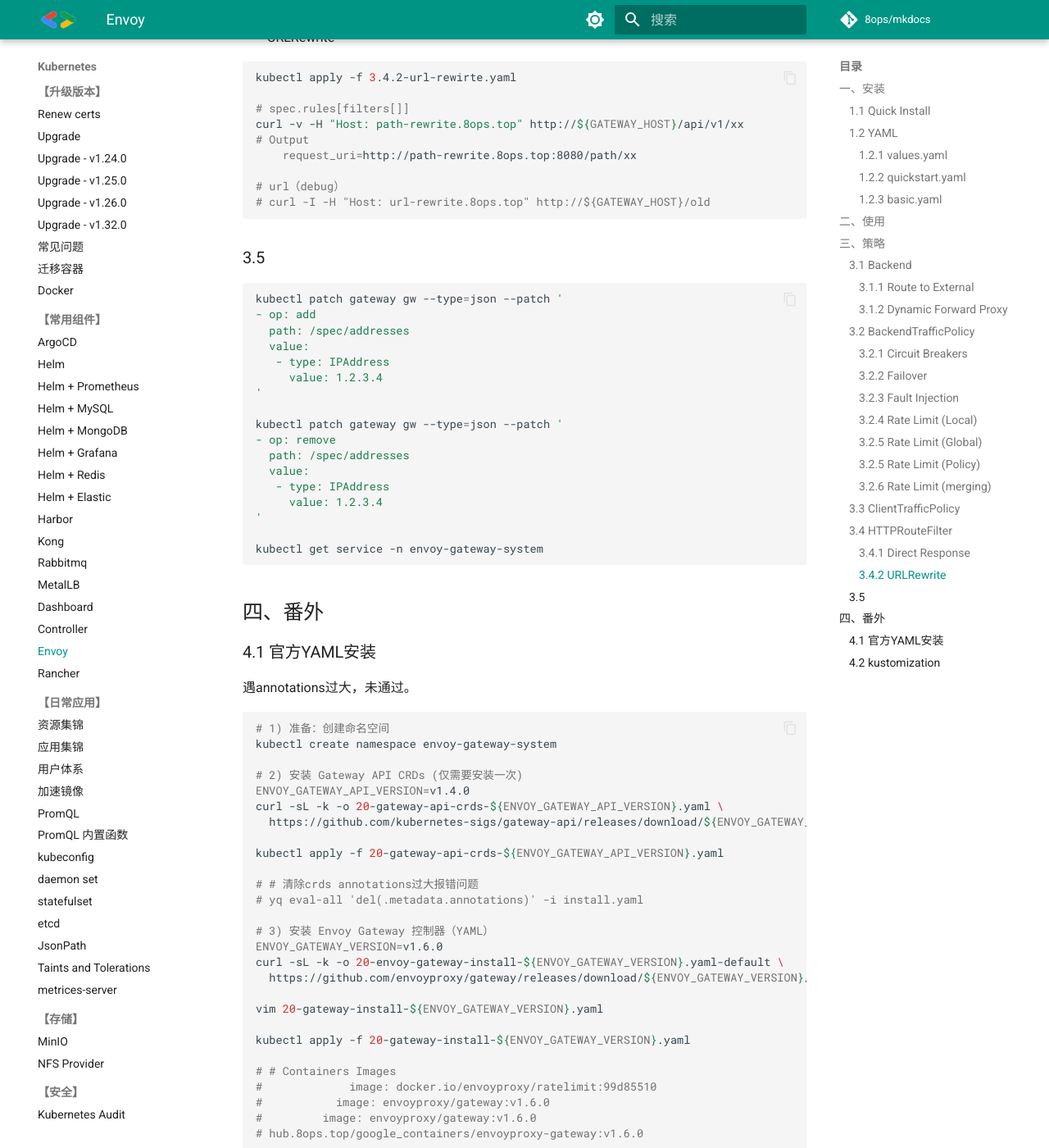
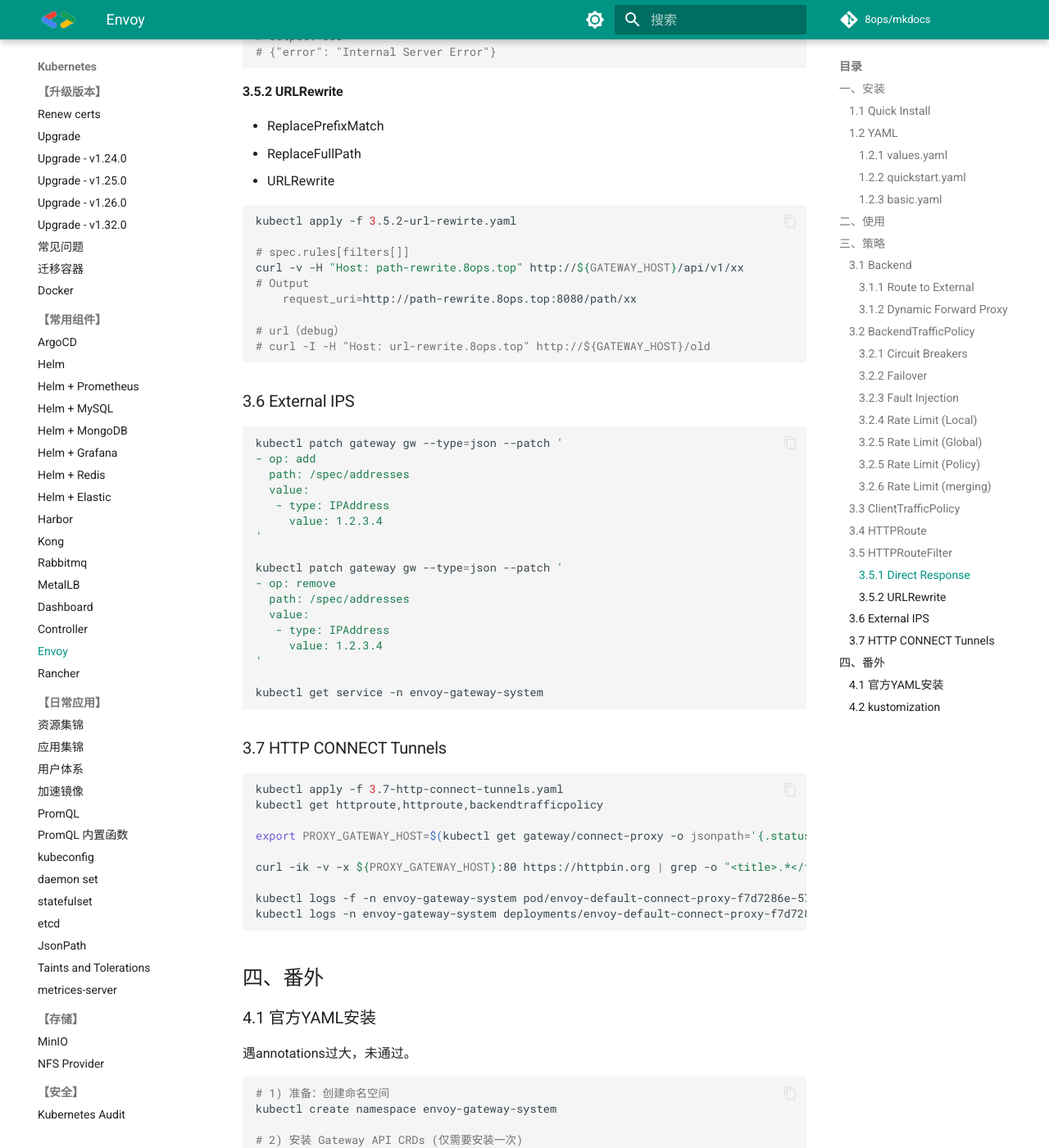
Before and after one commit to 8ops/mkdocs, an MkDocs documentation site: the page built from docs/kubernetes/43-envoy.md, in a window 1280 px wide and 1400 px high, scrolled down 13439 px. Shown: the whole window at 82% size. Built offline with MkDocs 1.6.1 and Material for MkDocs 9.7.7, drawn with Linux system fonts in a browser that asks for light colours; comment, search, counter and statistics services are not loaded; some of the changed text lies outside the part shown.

Commit message:
debug envoy

````diff
--- a/docs/kubernetes/43-envoy.md
+++ b/docs/kubernetes/43-envoy.md
@@ -722,12 +722,28 @@ Error distribution:
 
 
 
-### 3.4 HTTPRouteFilter
+### 3.4 HTTPRoute
 
-#### 3.4.1 Direct Response
+
 
 ```bash
-kubectl apply -f 3.4.1-direct-response.yaml
+kubectl apply -f 3.4.1-http-redirect.yaml
+kubectl get HTTPRoute
+
+curl -v -H "Host: http-redirect.8ops.top" http://${GATEWAY_HOST}
+
+```
+
+
+
+
+
+### 3.5 HTTPRouteFilter
+
+#### 3.5.1 Direct Response
+
+```bash
+kubectl apply -f 3.5.1-direct-response.yaml
 kubectl get HTTPRouteFilter
 
 curl -v -H "Host: direct-response.8ops.top" http://${GATEWAY_HOST}/inline
@@ -741,14 +757,14 @@ curl -v -H "Host: direct-response.8ops.top" http://${GATEWAY_HOST}/value-ref
 
 
 
-#### 3.4.2 URLRewrite
+#### 3.5.2 URLRewrite
 
 - ReplacePrefixMatch
 - ReplaceFullPath
 - URLRewrite
 
 ```bash
-kubectl apply -f 3.4.2-url-rewirte.yaml
+kubectl apply -f 3.5.2-url-rewirte.yaml
 
 # spec.rules[filters[]]
 curl -v -H "Host: path-rewrite.8ops.top" http://${GATEWAY_HOST}/api/v1/xx
@@ -761,7 +777,7 @@ curl -v -H "Host: path-rewrite.8ops.top" http://${GATEWAY_HOST}/api/v1/xx
 
 
 
-### 3.5
+### 3.6 External IPS
 
 ```bash
 kubectl patch gateway gw --type=json --patch '
@@ -781,7 +797,22 @@ kubectl patch gateway gw --type=json --patch '
 '
 
 kubectl get service -n envoy-gateway-system
+```
 
+
+
+### 3.7 HTTP CONNECT Tunnels
+
+```bash
+kubectl apply -f 3.7-http-connect-tunnels.yaml
+kubectl get httproute,httproute,backendtrafficpolicy
+
+export PROXY_GATEWAY_HOST=$(kubectl get gateway/connect-proxy -o jsonpath='{.status.addresses[0].value}')
+
+curl -ik -v -x ${PROXY_GATEWAY_HOST}:80 https://httpbin.org | grep -o "<title>.*</title>"
+
+kubectl logs -f -n envoy-gateway-system pod/envoy-default-connect-proxy-f7d7286e-5764598547-6vzlb --tail 10
+kubectl logs -n envoy-gateway-system deployments/envoy-default-connect-proxy-f7d7286e | tail -n 1 | jq | grep method
 ```
 
 
````
Also changed, not shown: other parts of docs/kubernetes/43-envoy.md (+1 -1 lines).
